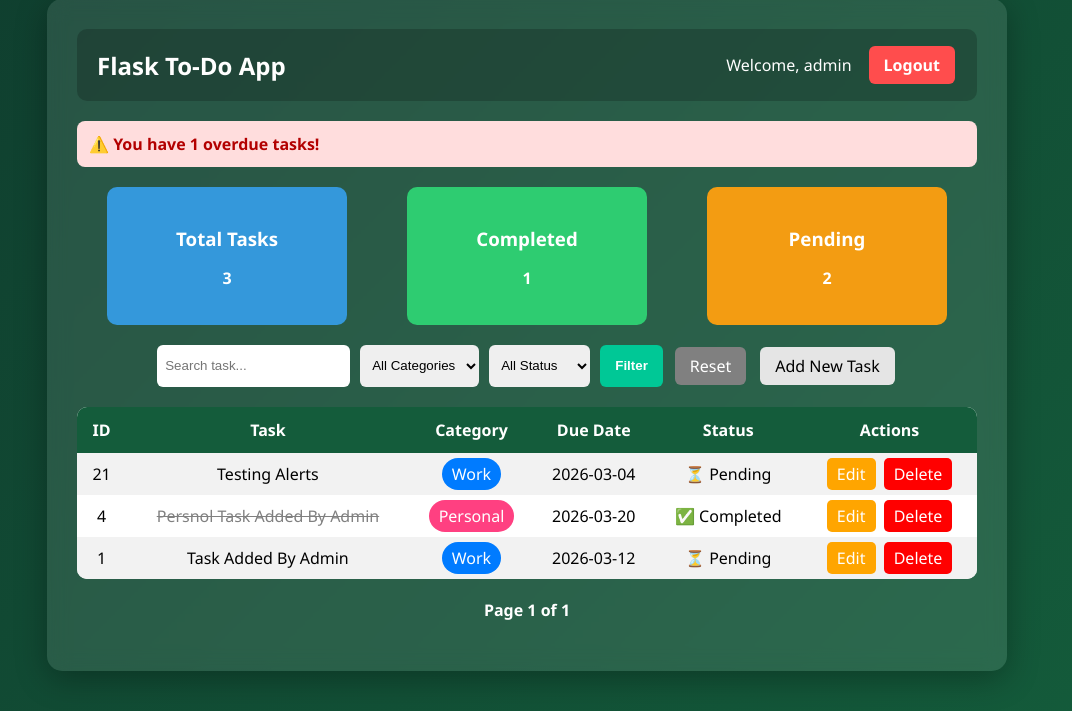
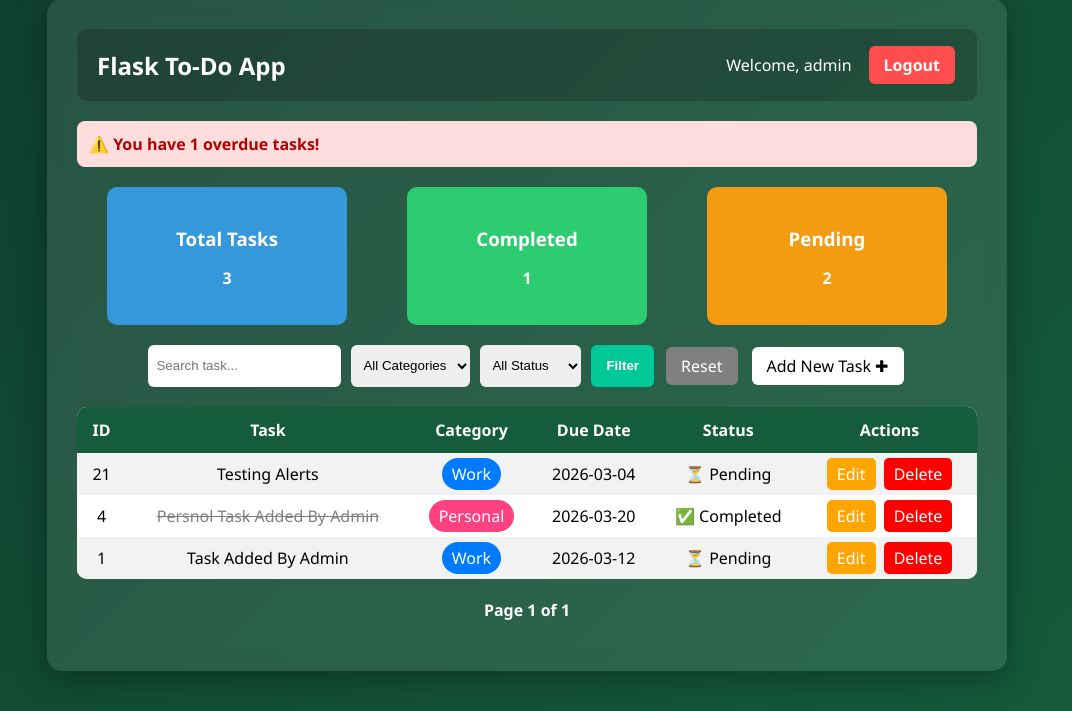
Before and after one commit to gausnadaf1402/Flask-to-Do-App-CRUD, a Flask app: page / in a window 1280 px wide. Shown: the part 65-776 px from the top of the page, without its empty margins (113-1185 px from the left). Run offline with Flask 3, Linux system fonts and the light colour scheme; a user stored in the database is signed in; data comes from the database, SQL or seed files in the repository; both versions use the stored data as it was after the commit.

Commit message:
Change the button background color add emoji make code looks professional.

```diff
--- a/static/style.css
+++ b/static/style.css
@@ -299,7 +299,7 @@ a[href*="delete"] {
 }
 
 .add-btn{
-    background:#e5e5e5;
+    background:white;
     padding:8px 15px;
     border-radius:6px;
     text-decoration:none;
--- a/templates/index.html
+++ b/templates/index.html
@@ -57,7 +57,7 @@
     <button type="submit">Filter</button>
     <a href="{{ url_for('index') }}" class="reset-btn">Reset</a>
 
-    <a href="{{ url_for('add_task') }}" class="add-btn">Add New Task</a>
+    <a href="{{ url_for('add_task') }}" class="add-btn">Add New Task ✚</a>
 
 </form>
 
```
Also changed, not shown: app.py (+2 -59 lines), instance/todo.db.
